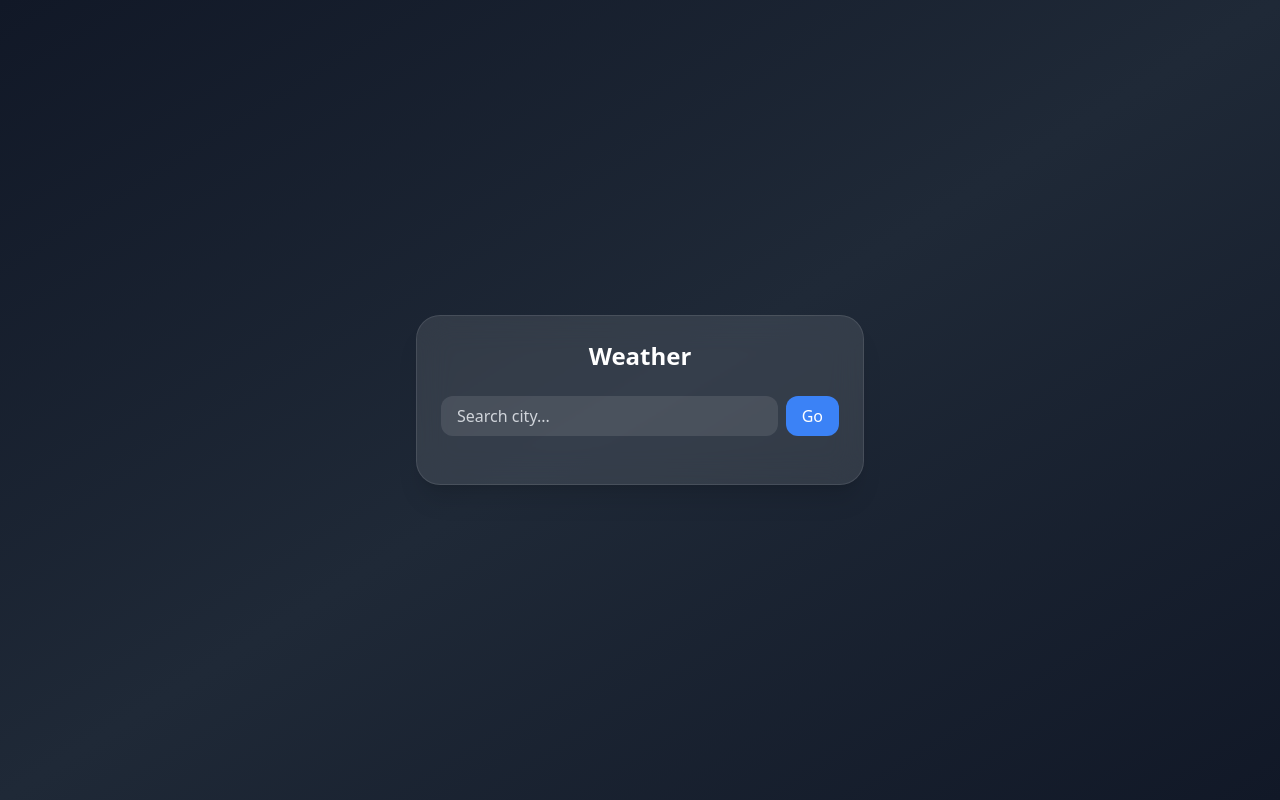
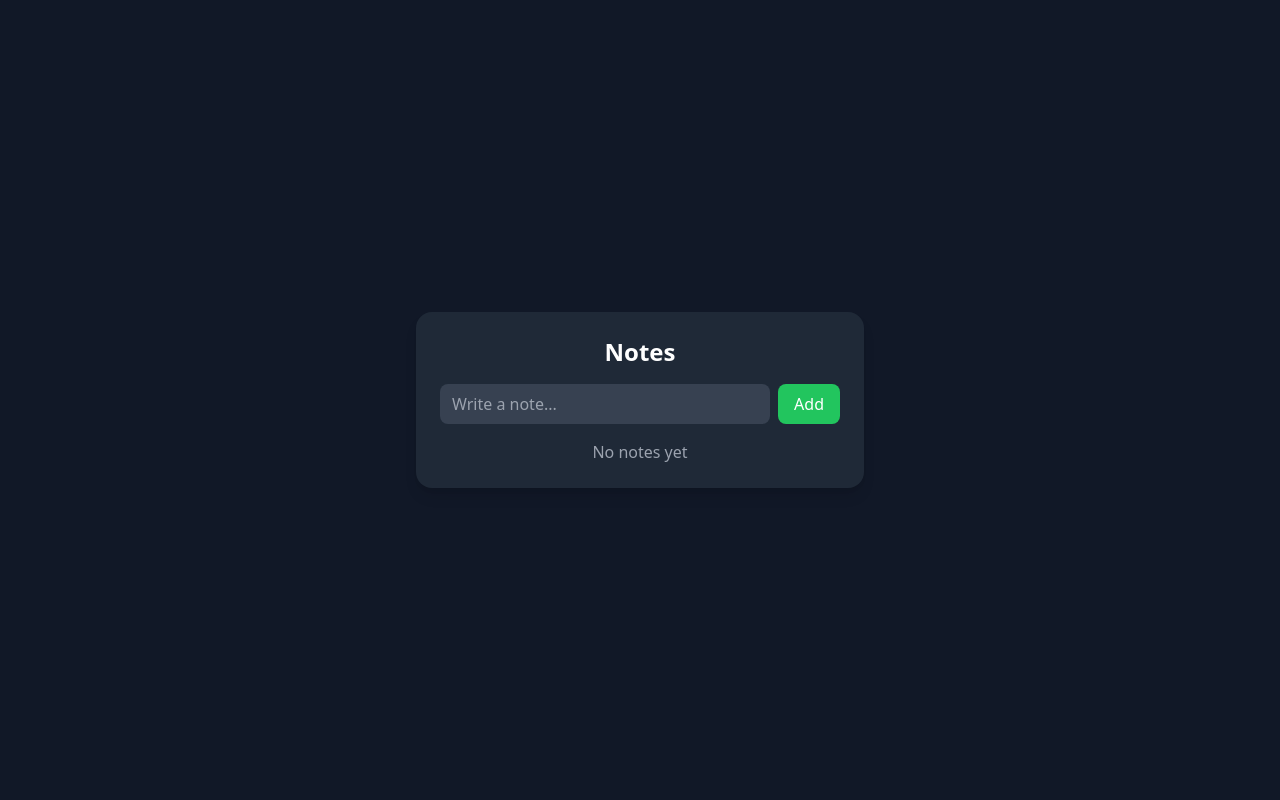
Before and after one commit to natii841/svelte-7day-challenge, a Svelte app in the folder my-svelte-project/: page / in a window 1280 px wide. Built offline with nearby package versions, Linux system fonts and the light colour scheme.

Commit message:
day-4: build notes app with component structure and editing functionality

```diff
--- a/my-svelte-project/src/App.svelte
+++ b/my-svelte-project/src/App.svelte
@@ -1,4 +1,5 @@
 <script>
-  import Todo from "./projects/day3-weather/Weather.svelte";
+  import Notes from "./projects/day4-notes/Notes.svelte";
 </script>
-<Todo />
+
+<Notes />
--- /dev/null
+++ b/my-svelte-project/src/projects/day4-notes/NoteItem.svelte
@@ -0,0 +1,60 @@
+<script>
+  import { createEventDispatcher } from "svelte";
+
+  export let note;
+
+  const dispatch = createEventDispatcher();
+
+  let editing = false;
+  let editedText = note.text;
+
+  function saveEdit() {
+    if (!editedText.trim()) return;
+
+    dispatch("edit", editedText);
+    editing = false;
+  }
+</script>
+
+<div class="bg-gray-700 p-3 rounded-lg flex justify-between items-center">
+
+  {#if editing}
+    <input
+      bind:value={editedText}
+      class="flex-1 px-2 py-1 rounded bg-gray-600 text-white outline-none"
+      on:keydown={(e) => e.key === "Enter" && saveEdit()}
+    />
+  {:else}
+    <span class="text-white flex-1">
+      {note.text}
+    </span>
+  {/if}
+
+  <div class="flex gap-2 ml-2">
+
+    {#if editing}
+      <button
+        on:click={saveEdit}
+        class="text-green-400"
+      >
+        ✔
+      </button>
+    {:else}
+      <button
+        on:click={() => (editing = true)}
+        class="text-blue-400"
+      >
+        ✎
+      </button>
+    {/if}
+
+    <button
+      on:click={() => dispatch("delete")}
+      class="text-red-400"
+    >
+      ✕
+    </button>
+
+  </div>
+
+</div>
--- /dev/null
+++ b/my-svelte-project/src/projects/day4-notes/Notes.svelte
@@ -0,0 +1,80 @@
+<script>
+  import { onMount } from "svelte";
+  import NoteItem from "./NoteItem.svelte";
+
+  let notes = [];
+  let input = "";
+
+  onMount(() => {
+    const saved = localStorage.getItem("notes");
+    if (saved) notes = JSON.parse(saved);
+  });
+
+  $: localStorage.setItem("notes", JSON.stringify(notes));
+
+  function addNote() {
+    if (!input.trim()) return;
+
+    notes = [
+      ...notes,
+      {
+        id: Date.now(),
+        text: input
+      }
+    ];
+
+    input = "";
+  }
+
+  function deleteNote(id) {
+    notes = notes.filter(n => n.id !== id);
+  }
+
+  function editNote(id, newText) {
+    notes = notes.map(n =>
+      n.id === id ? { ...n, text: newText } : n
+    );
+  }
+</script>
+
+<div class="min-h-screen bg-gray-900 flex items-center justify-center p-4">
+  <div class="bg-gray-800 p-6 rounded-2xl w-full max-w-md shadow-lg">
+
+    <h1 class="text-2xl text-white font-bold mb-4 text-center">
+      Notes
+    </h1>
+
+    <!-- Input -->
+    <div class="flex gap-2 mb-4">
+      <input
+        bind:value={input}
+        placeholder="Write a note..."
+        class="flex-1 px-3 py-2 rounded-lg bg-gray-700 text-white outline-none"
+        on:keydown={(e) => e.key === "Enter" && addNote()}
+      />
+      <button
+        on:click={addNote}
+        class="bg-green-500 px-4 py-2 rounded-lg text-white"
+      >
+        Add
+      </button>
+    </div>
+
+    <!-- Empty -->
+    {#if notes.length === 0}
+      <p class="text-gray-400 text-center">No notes yet</p>
+    {/if}
+
+    <!-- Notes list -->
+    <div class="space-y-2">
+      {#each notes as note}
+        <NoteItem
+          {note}
+          on:delete={() => deleteNote(note.id)}
+          on:edit={(e) => editNote(note.id, e.detail)}
+        />
+      {/each}
+    </div>
+
+  </div>
+</div>
```
